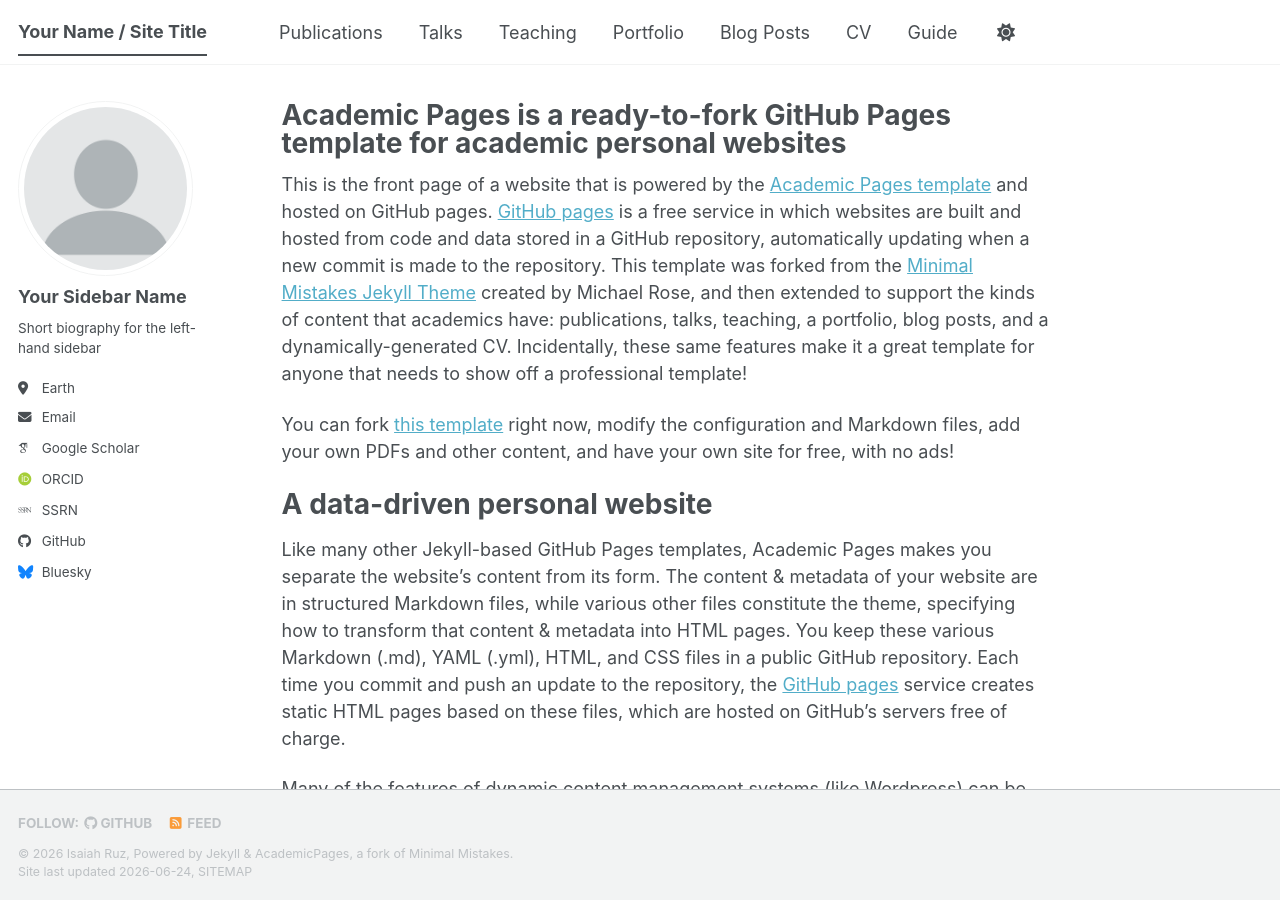
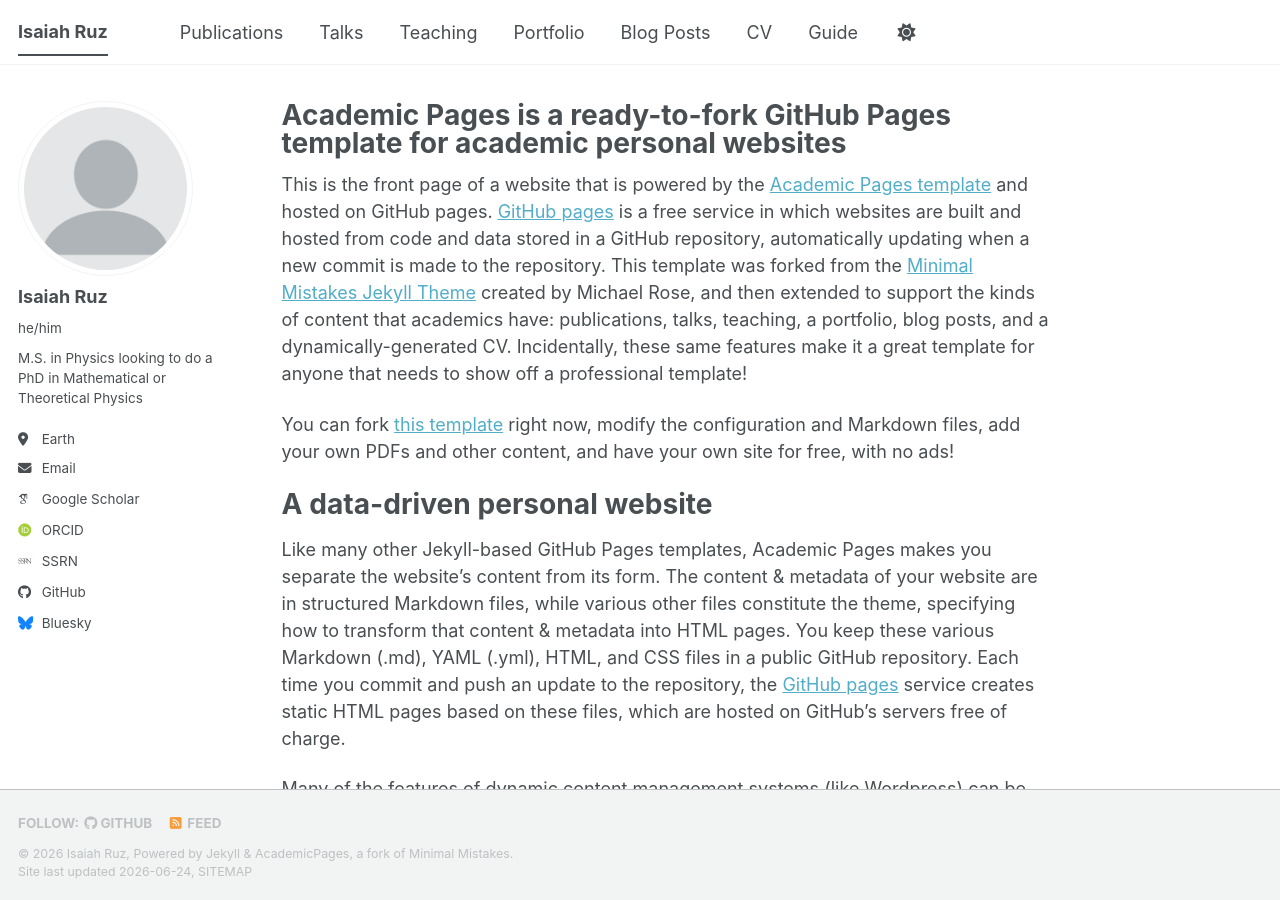
Before and after one commit to IsaiahRuz/IsaiahRuz.github.io, a Jekyll site: the page built from _pages/about.md, in a window 1280 px wide and 900 px high. Built offline with Jekyll 4.4.1, drawn with Linux system fonts in a browser that asks for light colours; some web fonts are replaced; a script bundle is joined from its source files by our own code; library files that are not in the unit come from our copies.

Commit message:
add my info to config file

```diff
--- a/_config.yml
+++ b/_config.yml
@@ -9,7 +9,7 @@
 # Basic Site Settings
 locale                   : "en-US"
 site_theme               : "default" # The available themes options are "default", "air", "sunrise", "mint", "dirt" and "contrast"
-title                    : "Your Name / Site Title"
+title                    : "Isaiah Ruz"
 title_separator          : "-"
 name                     : &name "Isaiah Ruz"
 description              : &description "Your Name's academic portfolio"   # Update this with a general description of your site, this is the default if not overridden by a page
@@ -24,9 +24,9 @@ repository               : "IsaiahRuz/IsaiahRuz.github.io"
 author:
   # Biographic information
   avatar           : "profile.png"
-  name             : "Your Sidebar Name"
-  pronouns         : # example: "she/her"
-  bio              : "Short biography for the left-hand sidebar"
+  name             : "Isaiah Ruz"
+  pronouns         : "he/him"
+  bio              : "M.S. in Physics looking to do a PhD in Mathematical or Theoretical Physics"
   location         : "Earth"
   employer         :
   uri              : # URL
```
Also changed, not shown: 4 other files.
